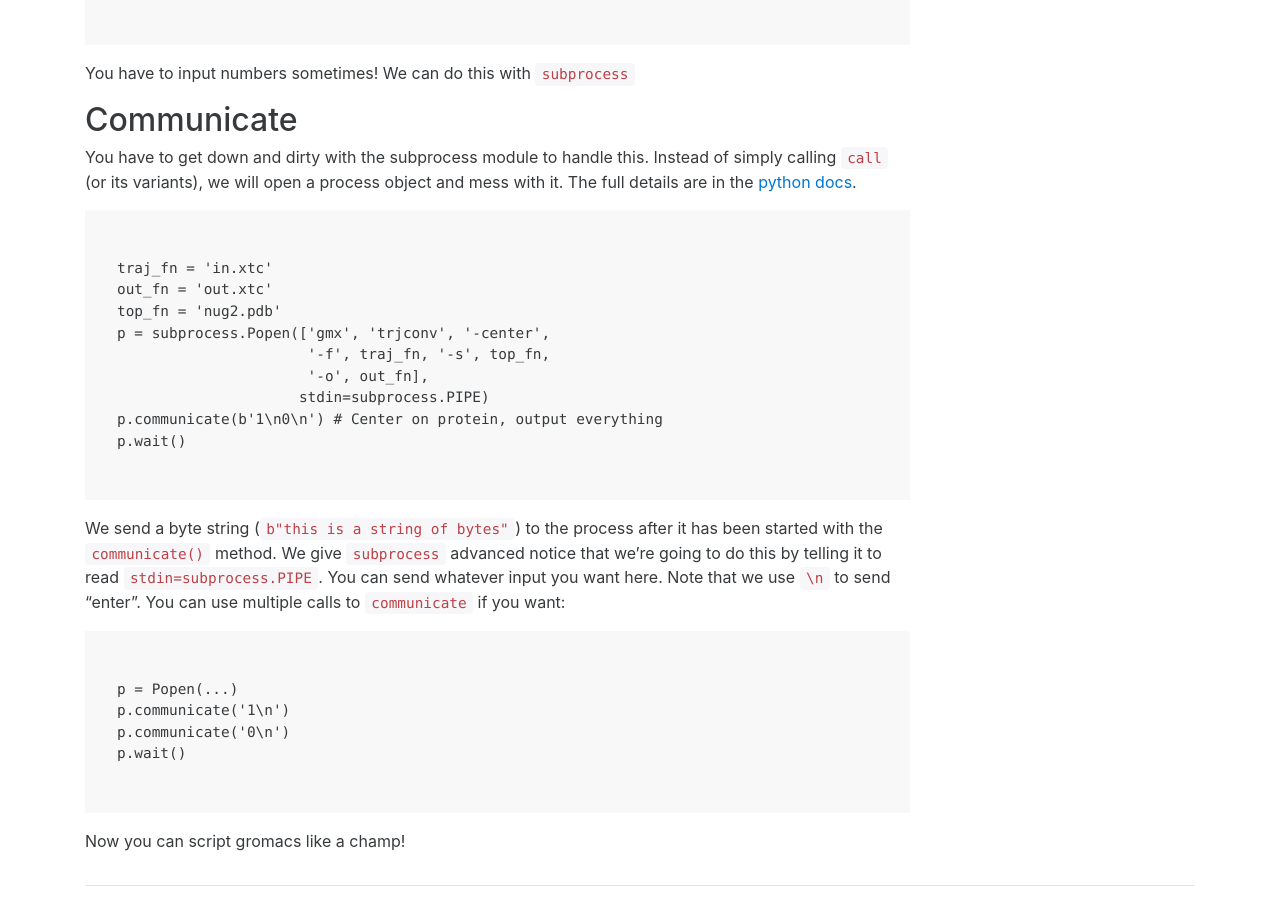
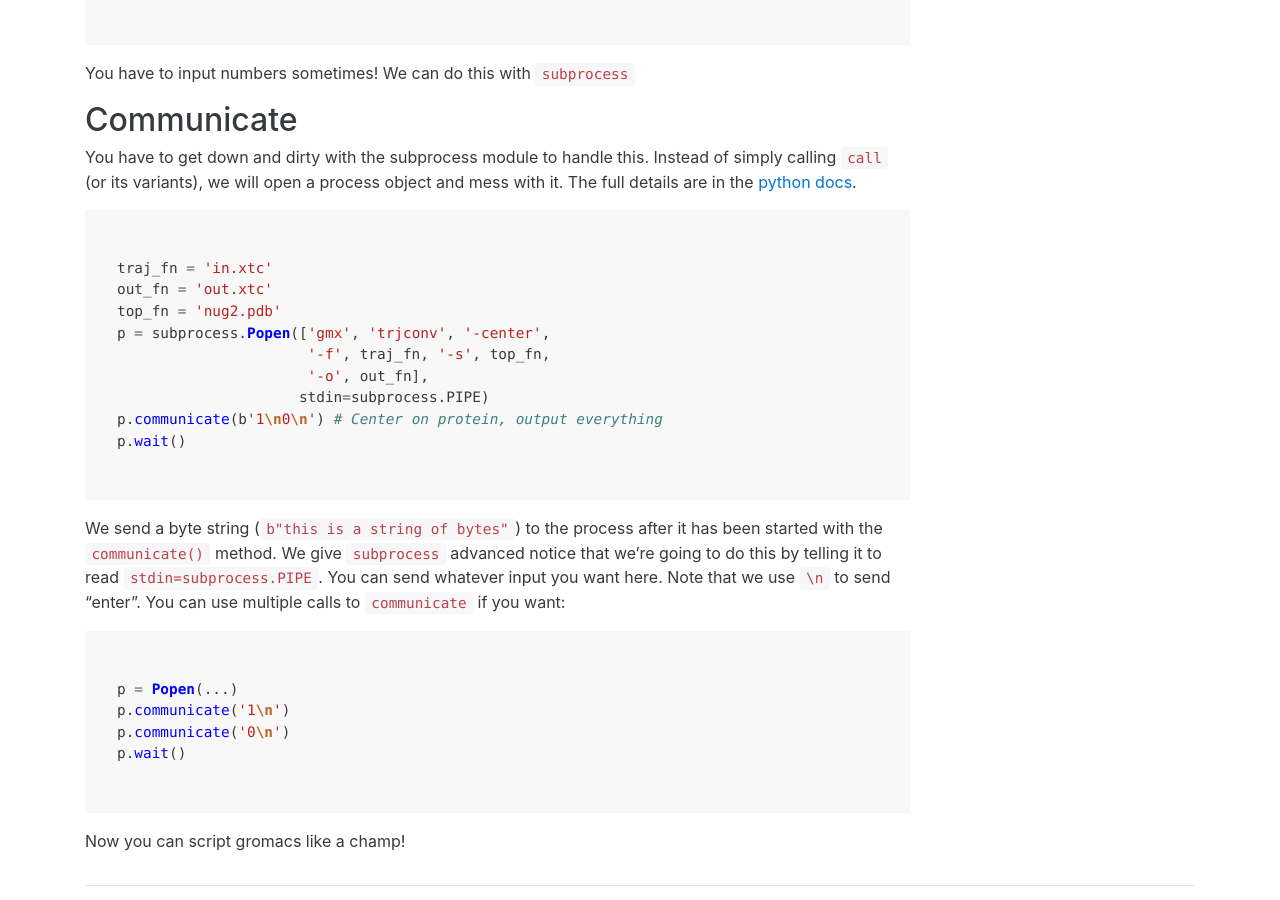
Before and after one commit to mpharrigan/mpharrigan.github.io, a Jekyll site: the page built from _posts/2016-12-01-trjconv-from-python.md, in a window 1280 px wide and 900 px high, scrolled down 1258 px. Built offline with Jekyll 4.4.1, drawn with Linux system fonts in a browser that asks for light colours; some of the changed text lies outside the part shown.

Commit message:
Syntax highlighting

```diff
--- a/_posts/2016-12-01-trjconv-from-python.md
+++ b/_posts/2016-12-01-trjconv-from-python.md
@@ -10,10 +10,12 @@ In Python, you can call an external program with the `subprocess` module. For ex
 
     import subprocess
     subprocess.check_call(['convert', 'image.jpg', 'image.png'])
+{: .language-python}
 
 will call ImageMagik's `convert` utility. Note that the arguments need to be given as a list of strings (not one big string). You might be tempted to do
 
     "convert image.jpg image.png".split()
+{: .language-python}
 
 to make it feel more natural. This might cause problems. You should use [shlex.split](https://docs.python.org/3/library/shlex.html#shlex.split) instead.
 
@@ -59,6 +61,7 @@ You have to get down and dirty with the subprocess module to handle this. Instea
                          stdin=subprocess.PIPE)
     p.communicate(b'1\n0\n') # Center on protein, output everything
     p.wait()
+{: .language-python}
 
 We send a byte string (`b"this is a string of bytes"`) to the process after it has been started with the `communicate()` method. We give `subprocess` advanced notice that we're going to do this by telling it to read `stdin=subprocess.PIPE`. You can send whatever input you want here. Note that we use `\n` to send "enter". You can use multiple calls to `communicate` if you want:
 
@@ -66,6 +69,7 @@ We send a byte string (`b"this is a string of bytes"`) to the process after it h
     p.communicate('1\n')
     p.communicate('0\n')
     p.wait()
+{: .language-python}
 
 
 Now you can script gromacs like a champ!
```
